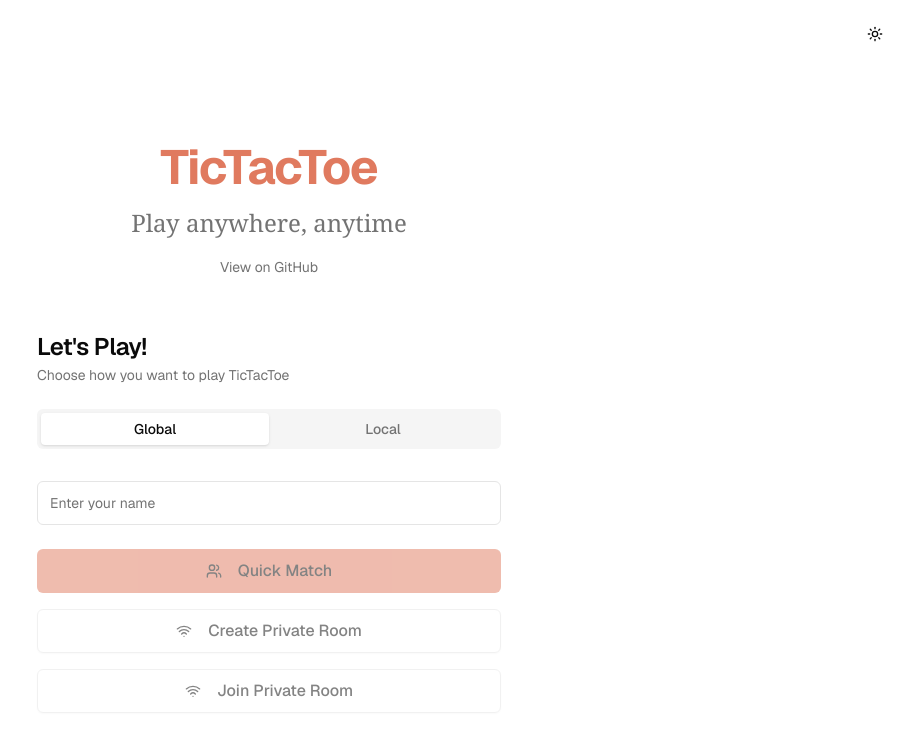
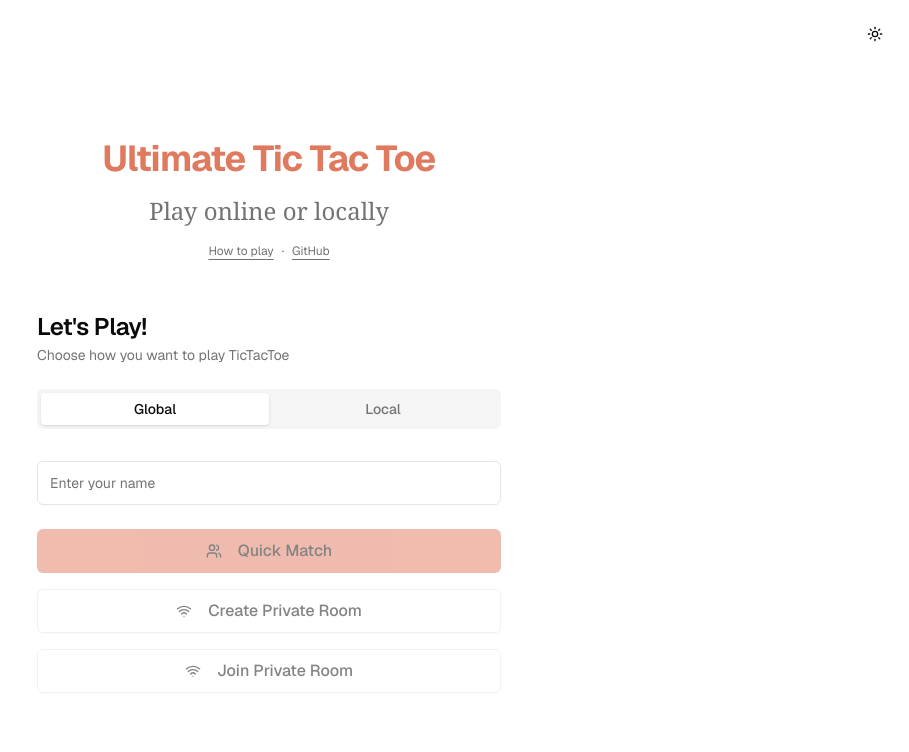
Before and after one commit to LuggaPugga/tictactoe, a Next.js app in the folder apps/frontend/: page / in a window 1280 px wide. Shown: the top 752 px of the page, without its empty margins (371-1280 px from the left). Built offline with nearby package versions, Linux system fonts and the light colour scheme; no server answers.

Commit message:
feat: update navigation and enhance homepage content for Ultimate Tic Tac Toe

```diff
--- a/apps/frontend/src/app/page.tsx
+++ b/apps/frontend/src/app/page.tsx
@@ -72,7 +72,7 @@ export default function Home() {
 			}) => {
 				sessionStorage.setItem(`playerName_${roomCode}`, playerName);
 				sessionStorage.setItem(`sessionCode_${roomCode}`, sessionCode);
-				router.push(`/${roomCode}`);
+				router.push(`/game/${roomCode}`);
 			},
 		};
 
@@ -106,7 +106,7 @@ export default function Home() {
 			const roomCode = await createRoom();
 			if (roomCode) {
 				sessionStorage.setItem(`playerName_${roomCode}`, playerName);
-				router.push(`/${roomCode}`);
+				router.push(`/game/${roomCode}`);
 			} else {
 				alert("Failed to create room. Please try again.");
 			}
@@ -117,7 +117,7 @@ export default function Home() {
 	const handleJoinRoom = useCallback(() => {
 		if (playerName && roomCode) {
 			sessionStorage.setItem(`playerName_${roomCode}`, playerName);
-			router.push(`/${roomCode}`);
+			router.push(`/game/${roomCode}`);
 		}
 	}, [playerName, roomCode, router]);
 
@@ -139,21 +139,30 @@ export default function Home() {
 				<ThemeToggle />
 				<div className="w-full max-w-lg space-y-8">
 					<div className="text-center space-y-4">
-						<h1 className="text-4xl sm:text-5xl font-bold tracking-tight text-primary">
-							TicTacToe
+						<h1 className="text-3xl sm:text-4xl font-bold tracking-tight text-primary">
+							Ultimate Tic Tac Toe
 						</h1>
 						<p className="text-2xl font-serif text-muted-foreground">
-							Play anywhere, anytime
+							Play online or locally
 						</p>
+						<p className="text-xs text-muted-foreground">
+							<a
+								href="/how-to-play"
+								className="underline underline-offset-4 hover:text-primary"
+							>
+								How to play
+							</a>
+							<span className="mx-2">·</span>
 							<a
 								href="https://github.com/luggapugga/tictactoe"
 								target="_blank"
 								rel="noopener noreferrer"
-							className="inline-flex items-center text-sm text-muted-foreground hover:text-primary transition-colors"
+								className="underline underline-offset-4 hover:text-primary"
 								data-umami-event="visit-github"
 							>
-							View on GitHub
+								GitHub
 							</a>
+						</p>
 					</div>
 
 					<Card className="border-none shadow-none">
@@ -353,6 +362,24 @@ export default function Home() {
 						</CardContent>
 					</Card>
 				</div>
+				<div className="w-full max-w-lg mx-auto mt-2 text-center text-xs text-muted-foreground">
+					<a
+						href="/how-to-play"
+						className="underline underline-offset-4 hover:text-primary"
+					>
+						Rules
+					</a>
+					<span className="mx-2">·</span>
+					<a
+						href="https://github.com/luggapugga/tictactoe"
+						target="_blank"
+						rel="noopener noreferrer"
+						className="underline underline-offset-4 hover:text-primary"
+						data-umami-event="visit-github"
+					>
+						GitHub
+					</a>
+				</div>
 			</div>
 		</div>
 	);
```
Lines whose indentation alone changed are shown as unchanged.
